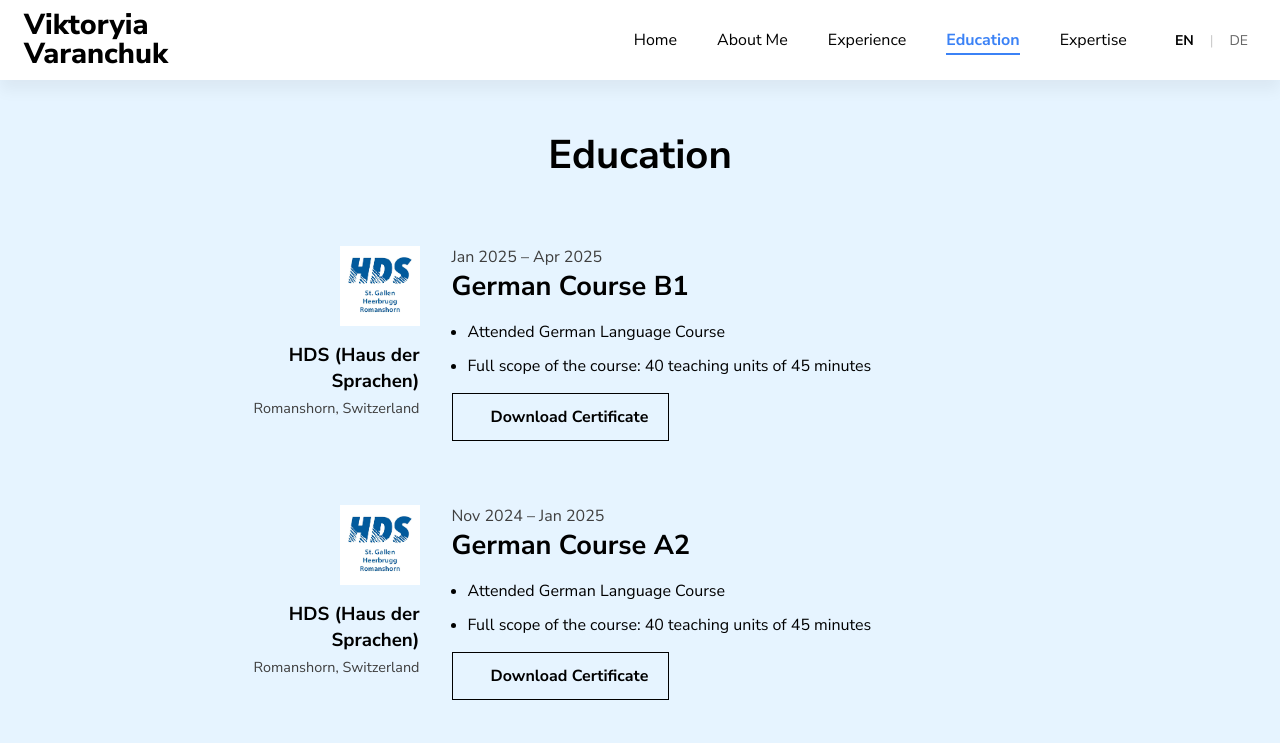
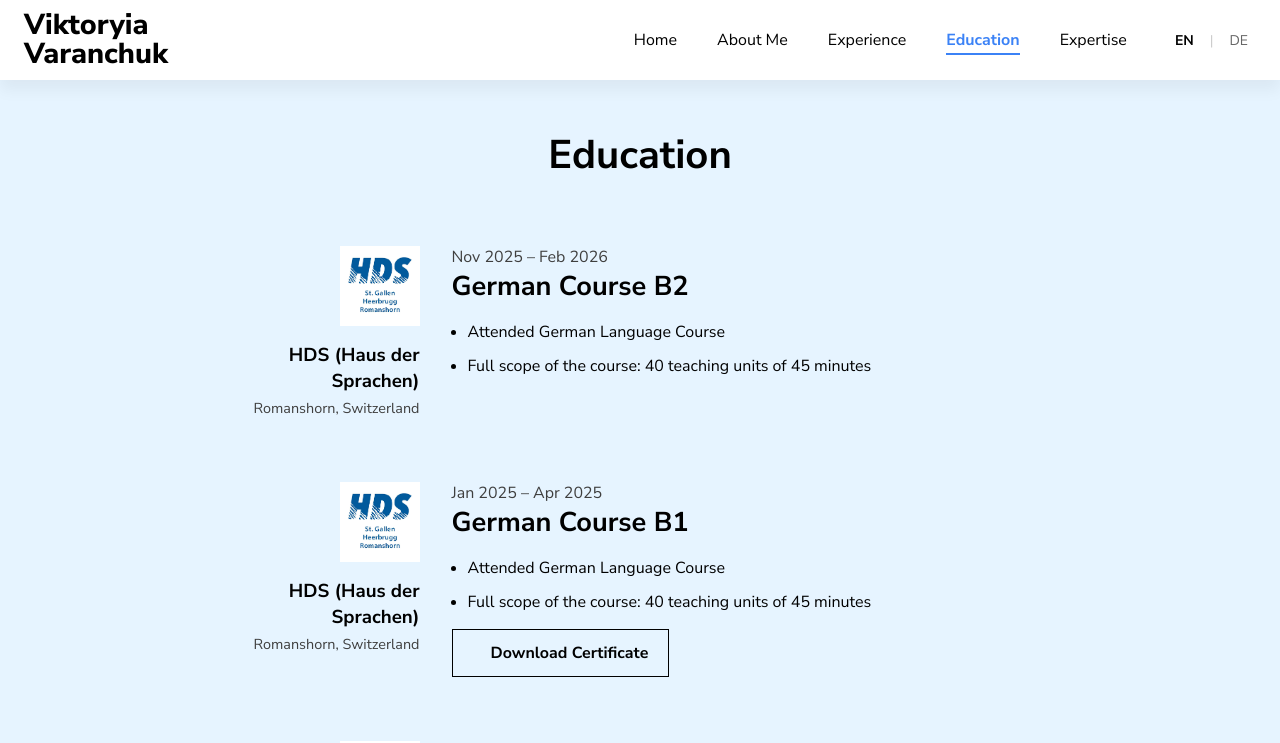
Before and after one commit to noelbue/vv-cv-website, a React (Create React App) app: page /education in a window 1280 px wide. Shown: the top 743 px of the page. Built offline with nearby package versions, Linux system fonts and the light colour scheme; the HTML template or start-up script is replaced by a standard one.

Commit message:
added german course

```diff
--- a/src/data/translations/de/Education.js
+++ b/src/data/translations/de/Education.js
@@ -17,6 +17,19 @@ export const Education = [
     src: hds,
     href: "https://www.hds.ch/",
     company: "HDS (Haus der Sprachen)",
+    location: "Romanshorn, Switzerland",
+    date: "Nov. 2025 – Feb. 2026",
+    position: "Deutschkurs Course B2",
+    details: [
+      "Teilnahme am Deutschkurs",
+      "Gesamtumfang des Kurses: 40 Unterrichtseinheiten à 45 Minuten",
+    ],
+  },
+  {
+    id: 2,
+    src: hds,
+    href: "https://www.hds.ch/",
+    company: "HDS (Haus der Sprachen)",
     location: "Romanshorn, Schweiz",
     date: "Jan. 2025 – Apr. 2025",
     position: "Deutschkurs B1",
@@ -32,7 +45,7 @@ export const Education = [
     },
   },
   {
-    id: 2,
+    id: 3,
     src: hds,
     href: "https://www.hds.ch/",
     company: "HDS (Haus der Sprachen)",
@@ -51,7 +64,7 @@ export const Education = [
     },
   },
   {
-    id: 3,
+    id: 4,
     src: Education_BarIlan_University,
     href: "https://www.biu.ac.il/",
     company: "Bar-Ilan Universität",
@@ -73,7 +86,7 @@ export const Education = [
     },
   },
   {
-    id: 4,
+    id: 5,
     src: goethe,
     href: "https://www.goethe.de/",
     company: "Goethe Institut",
@@ -93,7 +106,7 @@ export const Education = [
     },
   },
   {
-    id: 5,
+    id: 6,
     src: goethe,
     href: "https://www.goethe.de/",
     company: "Goethe Institut",
@@ -113,7 +126,7 @@ export const Education = [
     },
   },
   {
-    id: 6,
+    id: 7,
     src: Education_TeachMeSkills,
     href: "https://teachmeskills.by/",
     company: "TeachMeSkills",
@@ -134,7 +147,7 @@ export const Education = [
     },
   },
   {
-    id: 7,
+    id: 8,
     src: Education_Israel_Tech_Challenge_ITC,
     href: "https://www.itc.tech/",
     company: "Israel Tech Challenge",
@@ -149,7 +162,7 @@ export const Education = [
     ],
   },
   {
-    id: 8,
+    id: 9,
     src: Education_Belarusian_State_University,
     href: "https://www.bsu.by/",
     company: "Staatliche Universität Belarus",
--- a/src/data/translations/en/Education.js
+++ b/src/data/translations/en/Education.js
@@ -18,6 +18,19 @@ export const Education = [
     href: "https://www.hds.ch/",
     company: "HDS (Haus der Sprachen)",
     location: "Romanshorn, Switzerland",
+    date: "Nov 2025 – Feb 2026",
+    position: "German Course B2",
+    details: [
+      "Attended German Language Course",
+      "Full scope of the course: 40 teaching units of 45 minutes",
+    ],
+  },
+  {
+    id: 2,
+    src: hds,
+    href: "https://www.hds.ch/",
+    company: "HDS (Haus der Sprachen)",
+    location: "Romanshorn, Switzerland",
     date: "Jan 2025 – Apr 2025",
     position: "German Course B1",
     details: [
@@ -32,7 +45,7 @@ export const Education = [
     },
   },
   {
-    id: 2,
+    id: 3,
     src: hds,
     href: "https://www.hds.ch/",
     company: "HDS (Haus der Sprachen)",
@@ -51,7 +64,7 @@ export const Education = [
     },
   },
   {
-    id: 3,
+    id: 4,
     src: Education_BarIlan_University,
     href: "https://www.biu.ac.il/",
     company: "Bar-Ilan University",
@@ -73,7 +86,7 @@ export const Education = [
     },
   },
   {
-    id: 4,
+    id: 5,
     src: goethe,
     href: "https://www.goethe.de/",
     company: "Goethe Institut",
@@ -93,7 +106,7 @@ export const Education = [
     },
   },
   {
-    id: 5,
+    id: 6,
     src: goethe,
     href: "https://www.goethe.de/",
     company: "Goethe Institut",
@@ -113,7 +126,7 @@ export const Education = [
     },
   },
   {
-    id: 6,
+    id: 7,
     src: Education_TeachMeSkills,
     href: "https://teachmeskills.by/",
     company: "TeachMeSkills",
@@ -134,7 +147,7 @@ export const Education = [
     },
   },
   {
-    id: 7,
+    id: 8,
     src: Education_Israel_Tech_Challenge_ITC,
     href: "https://www.itc.tech/",
     company: "Israel Tech Challenge",
@@ -149,7 +162,7 @@ export const Education = [
     ],
   },
   {
-    id: 8,
+    id: 9,
     src: Education_Belarusian_State_University,
     href: "https://www.bsu.by/",
     company: "Belarusian State University",
```
